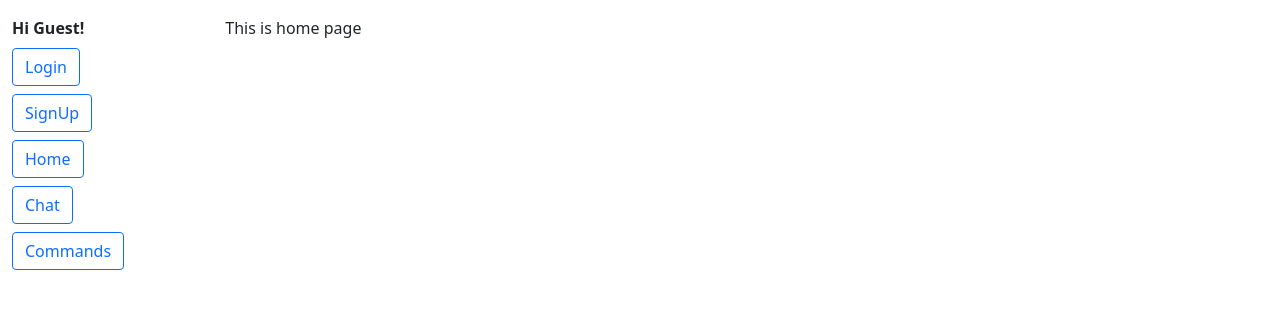
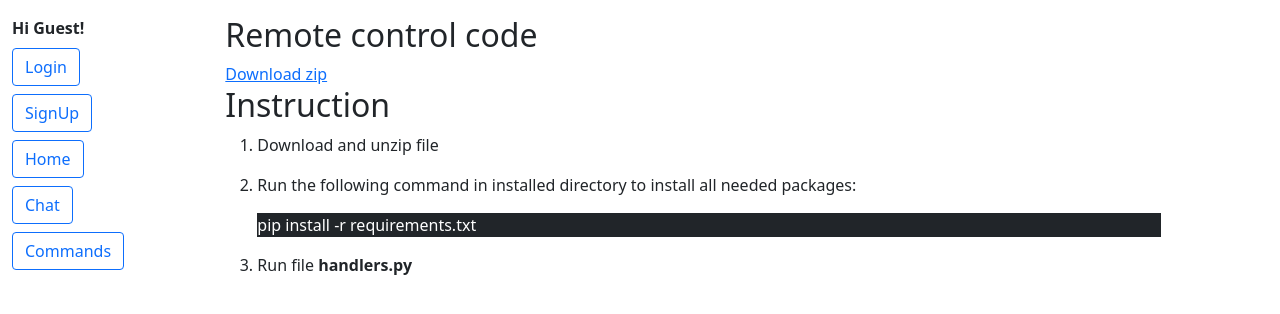
Before and after one commit to IgorKorolevT/Remote-computer-control, a Django app: page / in a window 1280 px wide. Shown: the top 314 px of the page. Run offline with Django 5.2, Linux system fonts and the light colour scheme; parts of the project's set-up code (start-up, migrations or seed data) failed here and were passed over.

Commit message:
add a text to home page and Remote_Control program

```diff
--- a/templates/home.html
+++ b/templates/home.html
@@ -3,5 +3,19 @@
 {% block title %}Home{% endblock %}
 
 {% block content %}
-    <p>This is home page</p>
+    <h2>Remote control code</h2>
+    <a href="/static/program/Remote_Control.zip" download>Download zip</a>
+    <h2>Instruction</h2>
+    <ol>
+        <li>
+            <p>Download and unzip file</p>
+        </li>
+        <li>
+            <p>Run the following command in installed directory to install all needed packages:</p>
+            <p class="text-white bg-dark">pip install -r requirements.txt</p>
+        </li>
+        <li>
+            <p>Run file <strong>handlers.py</strong></p>
+        </li>
+    </ol>
 {% endblock %}
```
Also changed, not shown: 1 other file.
